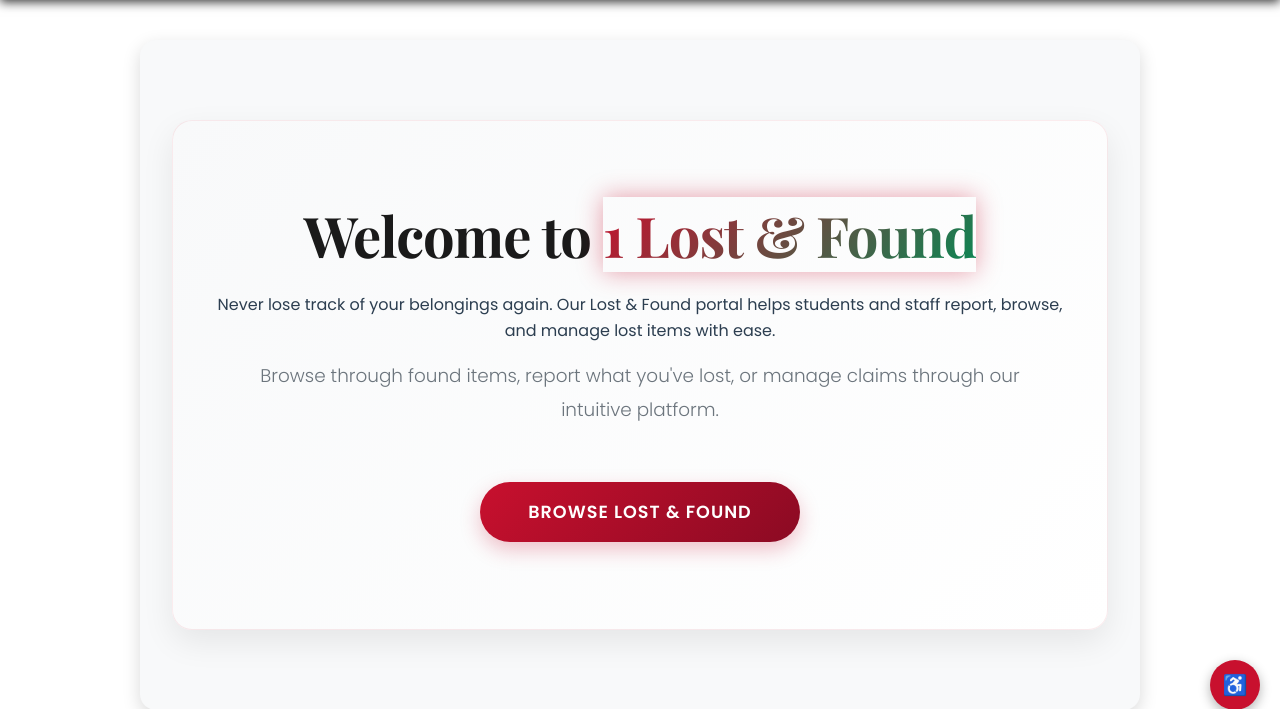
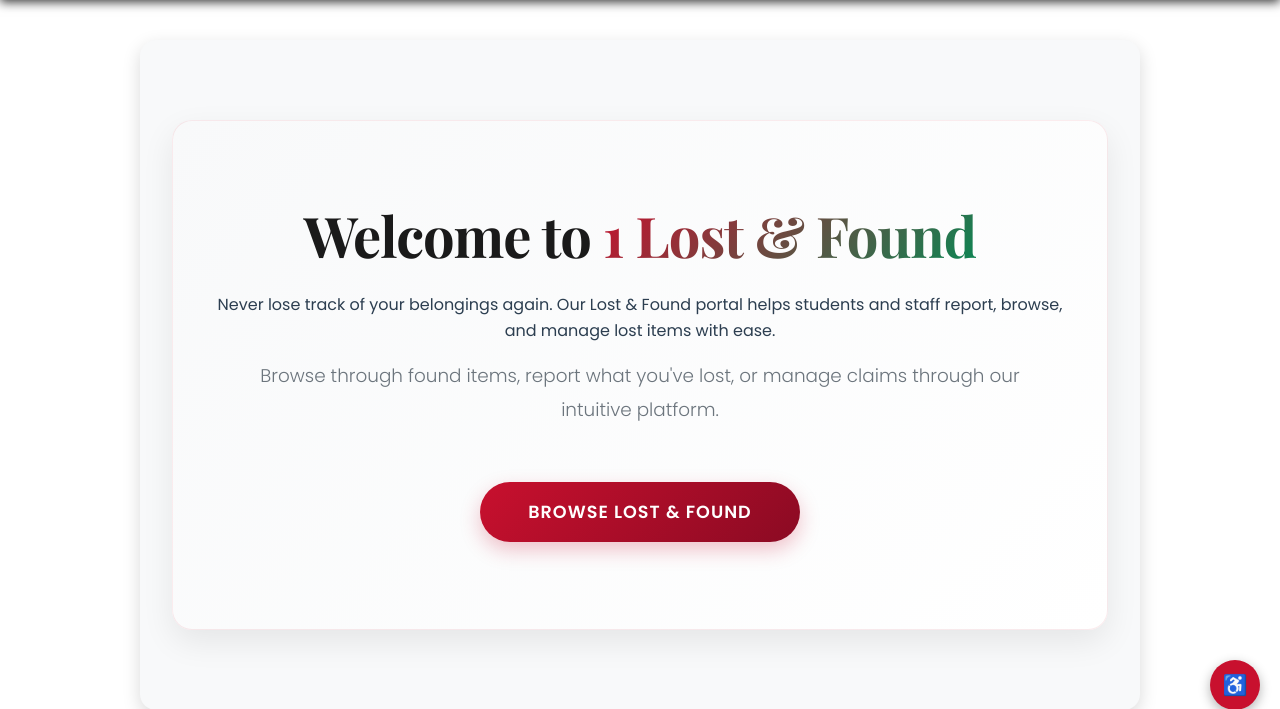
Before and after one commit to ayaanbekur/Fbla_2026, a Flask app: page / in a window 1280 px wide. Shown: the part 70-779 px from the top of the page. Run offline with Flask 3, Linux system fonts and the light colour scheme; a user stored in the database is signed in; parts of the project's set-up code (start-up, migrations or seed data) failed here and were passed over; some libraries are stand-ins or nearby versions.

Commit message:
Remove unwanted glow effect from highlight text
The .highlight class was grouped with .glow selector, causing
a pink/red box-shadow animation to appear behind the school name.

Fixed by removing .highlight from the glow animation selector.
Now only .glow and .featured elements animate the glow effect.

```diff
--- a/static/css/styles.css
+++ b/static/css/styles.css
@@ -885,7 +885,7 @@ body {
 }
 
 /* Glow effects for important elements */
-.glow, .highlight, .featured {
+.glow, .featured {
   animation: glow 3s ease-in-out infinite;
 }
 
```
